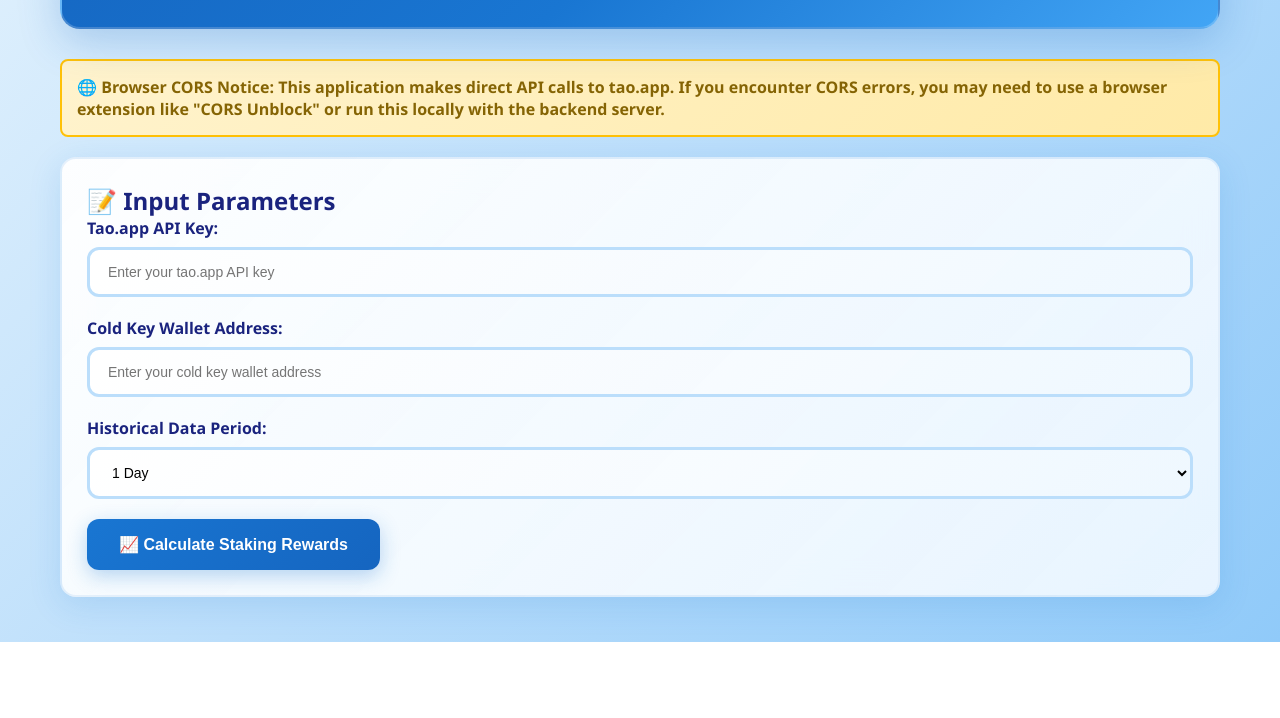
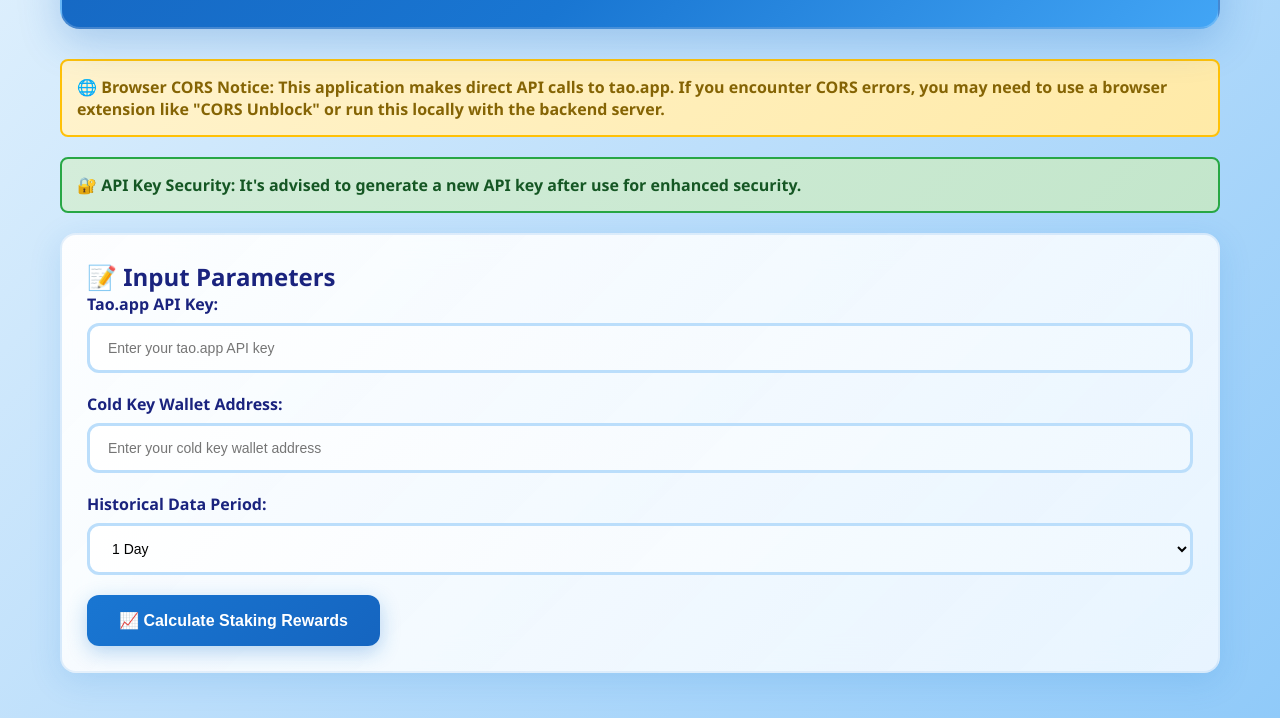
Before and after one commit to EZTrades-dev/tao-income-tracker, a website: page index.html in a window 1280 px wide. Shown: the part 196-914 px from the top of the page. Before the commit the page ends 838 px from the top, so only its background shows below. Drawn offline with Linux system fonts and the light colour scheme.

Commit message:
Add API key security notice to web page

```diff
--- a/index.html
+++ b/index.html
@@ -279,6 +279,16 @@
             border: 2px solid #ffc107;
             font-weight: 600;
         }
+
+        .api-security-notice {
+            background: linear-gradient(135deg, #d4edda 0%, #c3e6cb 100%);
+            color: #155724;
+            padding: 15px;
+            border-radius: 8px;
+            margin-bottom: 20px;
+            border: 2px solid #28a745;
+            font-weight: 600;
+        }
     </style>
 </head>
 <body>
@@ -293,6 +303,10 @@
 
         <div class="cors-notice">
             <strong>🌐 Browser CORS Notice:</strong> This application makes direct API calls to tao.app. If you encounter CORS errors, you may need to use a browser extension like "CORS Unblock" or run this locally with the backend server.
+        </div>
+
+        <div class="api-security-notice">
+            <strong>🔐 API Key Security:</strong> It's advised to generate a new API key after use for enhanced security.
         </div>
 
         <div class="input-section">
```
